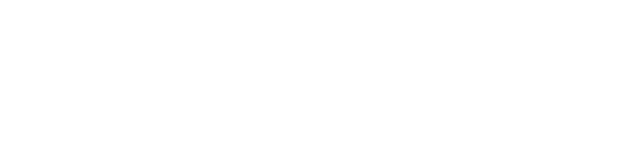
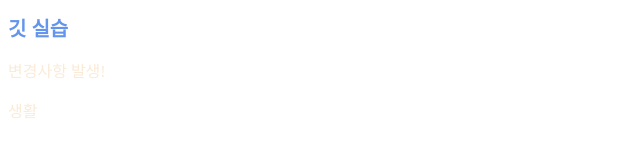
Before and after one commit to babyluna628/my_project, a plain HTML site: page index.html in a window 1280 px wide. Shown: the whole page, without its empty margins (0-640 px from the left). Drawn offline with Linux system fonts and the light colour scheme.

```diff
--- a/index.html
+++ b/index.html
@@ -6,5 +6,9 @@
     <title>깃 실습</title>
     <link rel="stylesheet" href="style.css" />
   </head>
-  <body></body>
+  <body>
+    <h1>깃 실습</h1>
+    <p>변경사항 발생!</p>
+    <p>생활</p>
+  </body>
 </html>
--- a/style.css
+++ b/style.css
@@ -2,3 +2,6 @@ h1 {
   font-size: 20px;
   color: cornflowerblue;
 }
+p {
+  color: antiquewhite;
+}
```
